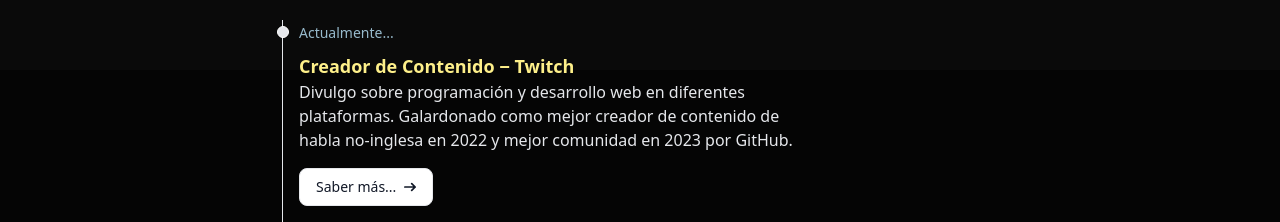
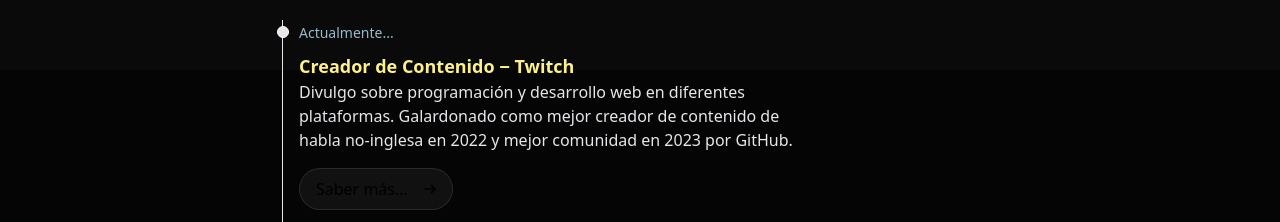
Before and after one commit to midudev/porfolio.dev, an Astro site: page / in a window 1280 px wide. Shown: the part 730-952 px from the top of the page. Built offline with nearby package versions, Linux system fonts and the light colour scheme; Astro itself is replaced by a stand-in of ours.

Commit message:
Use same button

```diff
--- a/src/components/ExperienceItem.astro
+++ b/src/components/ExperienceItem.astro
@@ -25,7 +25,13 @@
   link && (
     <a
       href={link}
-      class="inline-flex items-center px-4 py-2 text-sm font-medium text-gray-900 bg-white border border-gray-200 rounded-lg hover:bg-gray-100 hover:text-blue-700 focus:z-10 focus:ring-4 focus:outline-none focus:ring-gray-200 focus:text-blue-700 dark:bg-gray-800 dark:text-gray-400 dark:border-gray-600 dark:hover:text-white dark:hover:bg-gray-700 dark:focus:ring-gray-700"
+      class="bg-white/5
+    border border-white/10 rounded-full
+    inline-flex justify-center items-center gap-x-2
+    py-1 px-2 md:py-2 md:px-4
+    text-xs md:text-base
+    transition
+    hover:scale-110 hover:bg-white/10"
     >
       Saber más...{" "}
       <svg
```
